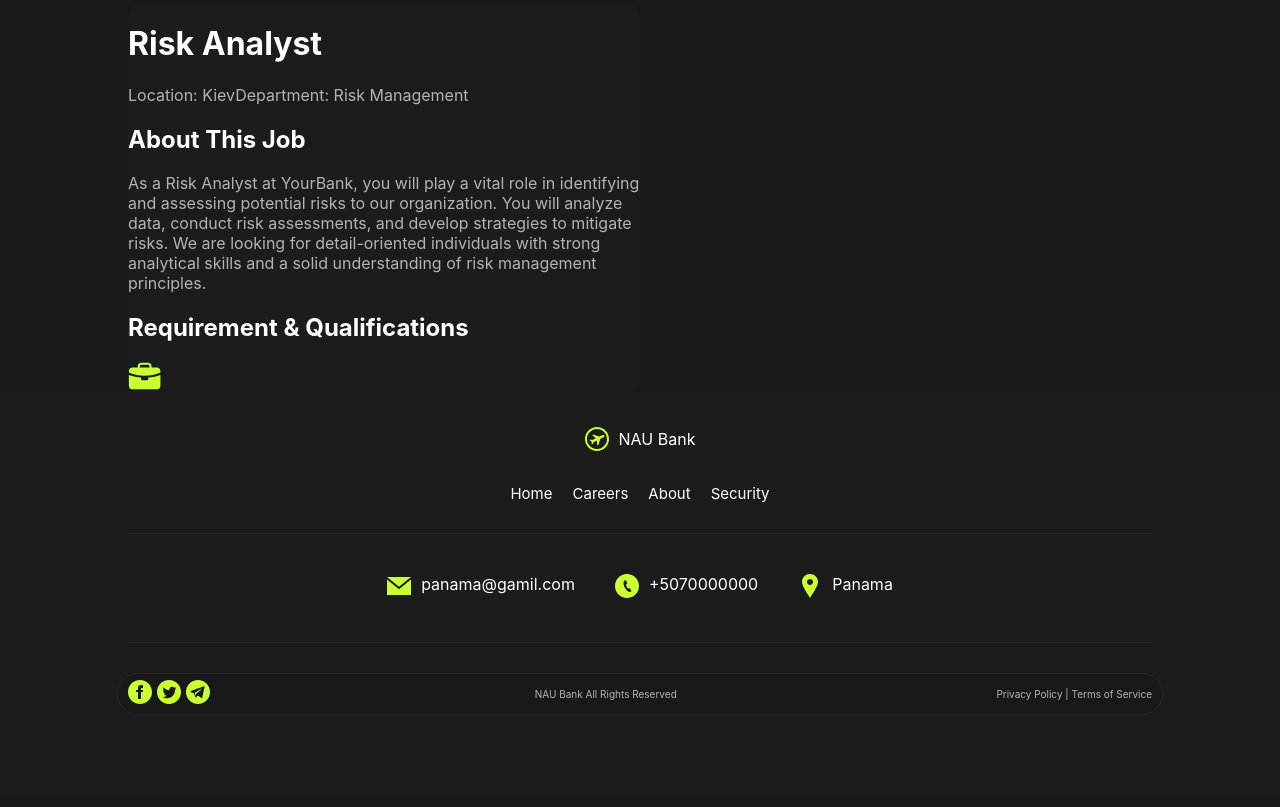
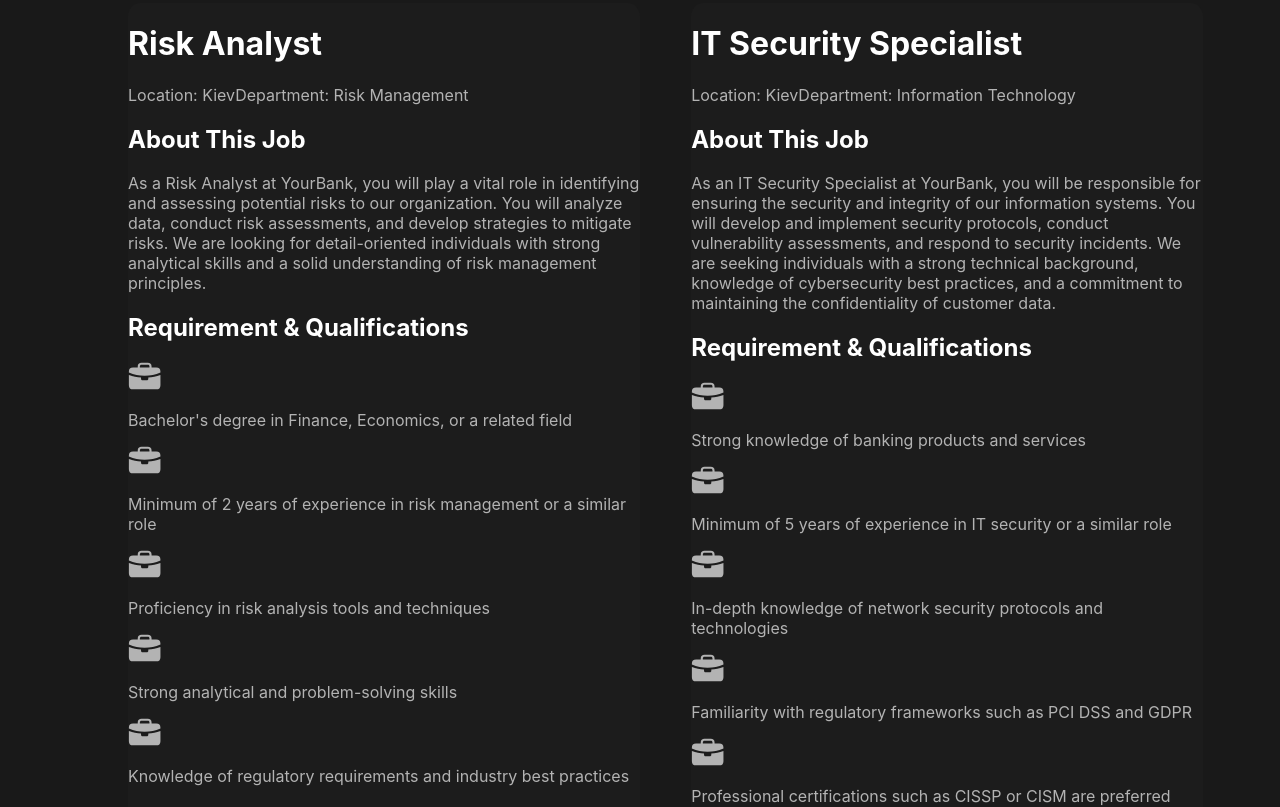
Before and after one commit to AntonZaiets/BANKtest, a React (Create React App) app: page /careers in a window 1280 px wide. Shown: the part 2020-2827 px from the top of the page. Built offline with nearby package versions, Linux system fonts and the light colour scheme.

Commit message:
corrected JobOpenings

```diff
--- a/src/components/JobOpenings/index.tsx
+++ b/src/components/JobOpenings/index.tsx
@@ -1,6 +1,6 @@
 import React from "react";
 import "./styles.scss"
-import Diplomat from "../../images/icons/Diplomat.svg"
+import {Diplomat} from "../../images/icons/Diplomat";
 export const JobOpenings = () => {
     return(
         <div className="job_openings">
@@ -16,7 +16,33 @@ export const JobOpenings = () => {
                     analytical skills and a solid understanding of risk management principles.
                 </p>
                 <h2>Requirement & Qualifications</h2>
-                <img src={Diplomat} alt=""/>
+                <div className="requirements"><Diplomat/><p>Bachelor's degree in Finance, Economics, or a related
+                    field</p></div>
+                <div className="requirements"><Diplomat/><p>Minimum of 2 years of experience in risk management or a
+                    similar role</p></div>
+                <div className="requirements"><Diplomat/><p>Proficiency in risk analysis tools and techniques</p></div>
+                <div className="requirements"><Diplomat/><p>Strong analytical and problem-solving skills</p></div>
+                <div className="requirements"><Diplomat/><p>Knowledge of regulatory requirements and industry best
+                    practices</p></div>
+            </div>
+            <div className="vacansion">
+                <h1>IT Security Specialist</h1>
+                <span>Location: Kiev</span>
+                <span>Department: Information Technology</span>
+                <h2>About This Job</h2>
+                <p>
+                    As an IT Security Specialist at YourBank, you will be responsible for ensuring the security and
+                    integrity of our information systems. You will develop and implement security protocols, conduct
+                    vulnerability assessments, and respond to security incidents. We are seeking individuals with a
+                    strong technical background, knowledge of cybersecurity best practices, and a commitment to
+                    maintaining the confidentiality of customer data.
+                </p>
+                <h2>Requirement & Qualifications</h2>
+                <div className="requirements"><Diplomat/><p>Strong knowledge of banking products and services</p></div>
+                <div className="requirements"><Diplomat/><p>Minimum of 5 years of experience in IT security or a similar role</p></div>
+                <div className="requirements"><Diplomat/><p>In-depth knowledge of network security protocols and technologies</p></div>
+                <div className="requirements"><Diplomat/><p>Familiarity with regulatory frameworks such as PCI DSS and GDPR</p></div>
+                <div className="requirements"><Diplomat/><p>Professional certifications such as CISSP or CISM are preferred</p></div>
             </div>
         </div>
     );
```
